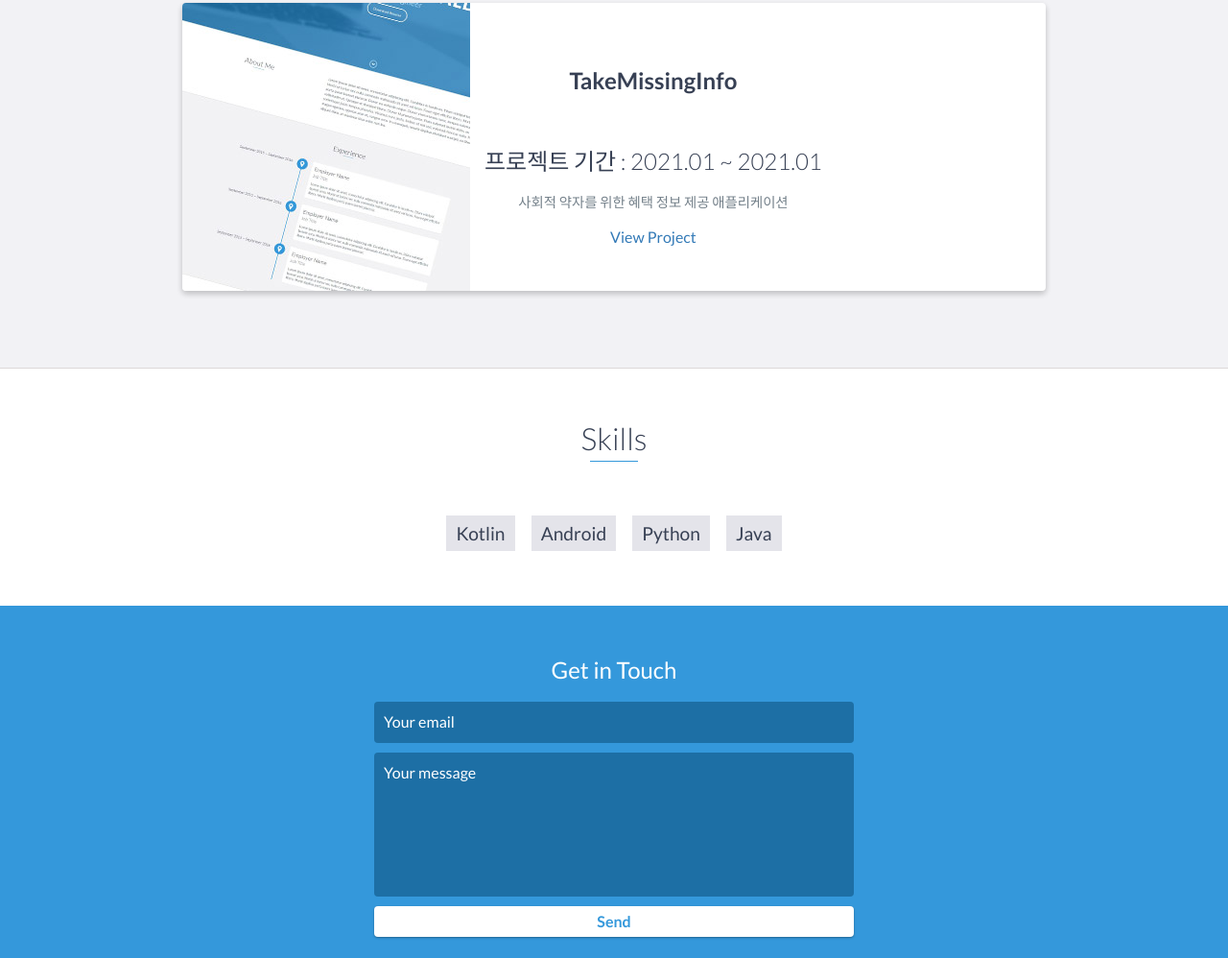
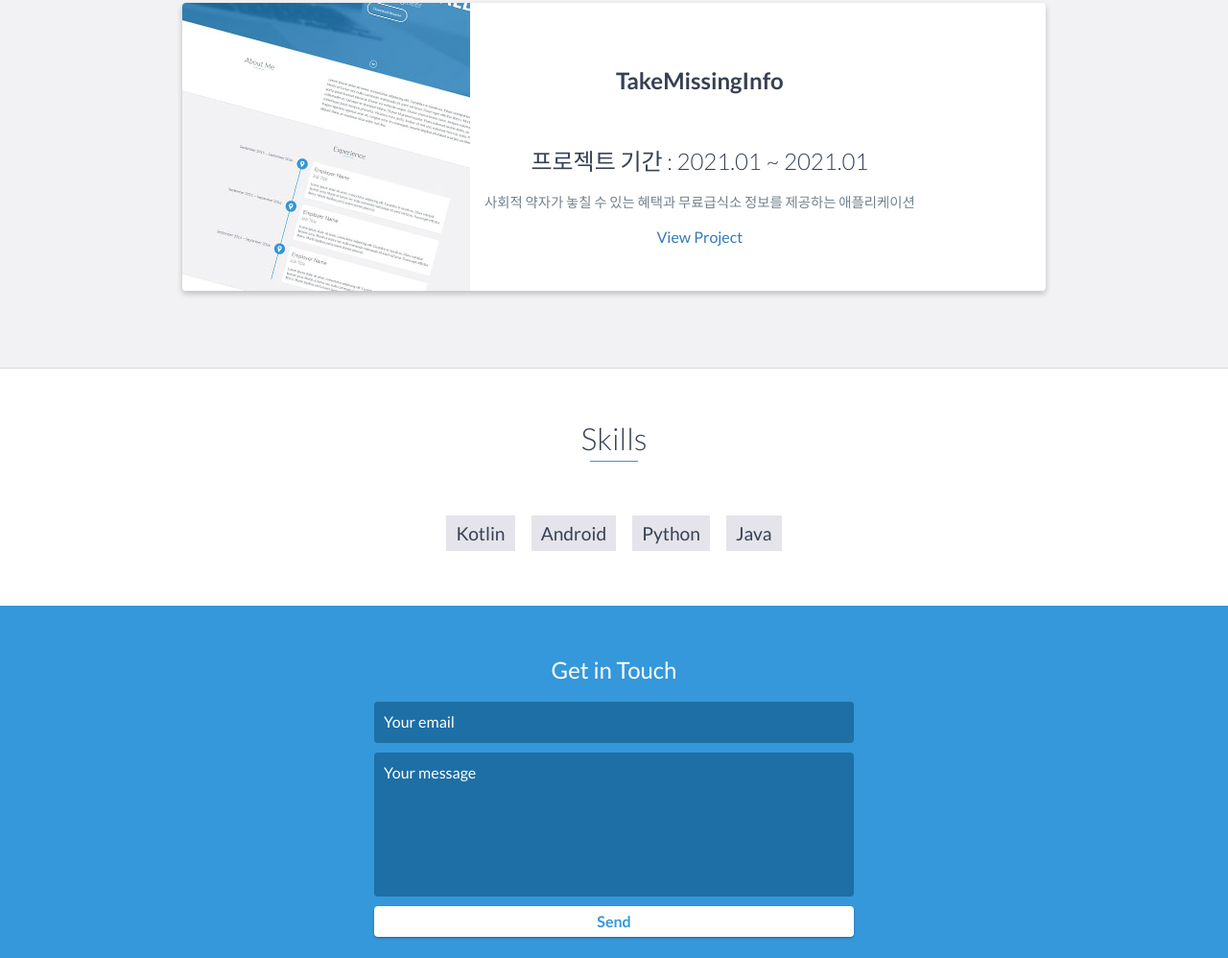
Before and after one commit to garam918/garam918.github.io, a website: page index.html in a window 1280 px wide. Shown: the part 2486-3484 px from the top of the page at 96% size. Drawn offline with nearby package versions, Linux system fonts and the light colour scheme.

Commit message:
Update index.html

```diff
--- a/index.html
+++ b/index.html
@@ -157,7 +157,7 @@
                         <h2>TakeMissingInfo</h2>
                         <h3>프로젝트 기간 : 2021.01 ~ 2021.01</h3>
                         <p>
-                            사회적 약자를 위한 혜택 정보 제공 애플리케이션
+                            사회적 약자가 놓칠 수 있는 혜택과 무료급식소 정보를 제공하는 애플리케이션
                         </p>
                         <a href="https://github.com/TakeMissingInfo/TMI_Android">View Project</a>
                     </div>
```
